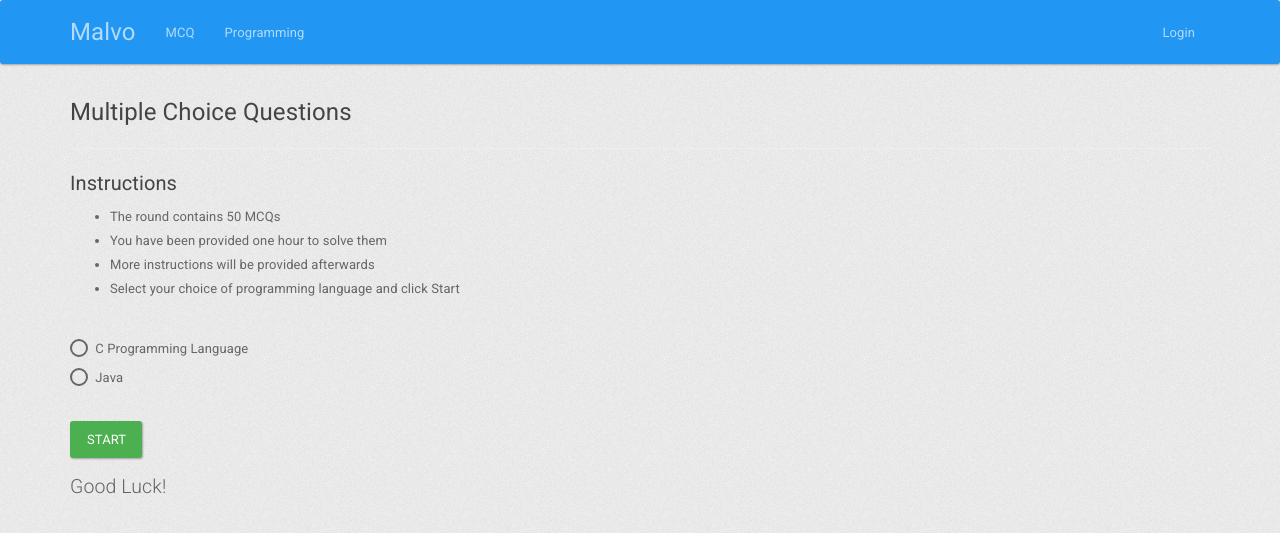
After one commit to crazydreamer/malvo, a Flask app: page /mcq/intro in a window 1280 px wide. The commit adds this page. Shown: the top 533 px of the page. Run offline with Flask 2, Linux system fonts and the light colour scheme; some libraries are stand-ins or nearby versions.

Commit message:
Added Instruction page to MCQ

```diff
--- /dev/null
+++ b/app/mcq/forms.py
@@ -0,0 +1,8 @@
+from flask.ext.wtf import Form
+from wtforms import StringField, PasswordField, IntegerField, RadioField, SubmitField
+from wtforms.validators import DataRequired, Optional
+
+
+class LanguageChoice(Form):
+    language = RadioField('Language Choice', choices=[('c', 'C Programming Language'), ('java', 'Java')], validators=[DataRequired()])
+    submit = SubmitField('Start')
--- a/app/mcq/routes.py
+++ b/app/mcq/routes.py
@@ -1,7 +1,18 @@
-from flask import render_template
+from flask import render_template, redirect, url_for, flash, request
+
 from . import mcq
+from .forms import LanguageChoice
 
 
-@mcq.route('/')
-def index():
-    return 'Welcome'
+@mcq.route('/question/<question_no>', methods=['GET'])
+def question(question_no):
+    return render_template('mcq/mcq.html')
+
+
+@mcq.route('/intro', methods=['GET', 'POST'])
+def intro():
+    form = LanguageChoice()
+    if request.method == 'POST':
+        if form.validate_on_submit():
+            return redirect(url_for('mcq.question', question_no=1))
+    return render_template('mcq/intro.html', form=form)
--- a/app/templates/base.html
+++ b/app/templates/base.html
@@ -13,6 +13,9 @@
       body {
         background-image: url('{{ url_for("static", filename="images/bg-sky.png") }}');
       }
+
+    {% block stylesheets %}
+    {% endblock %}
     </style>
   {% endblock %}
   </head>
@@ -34,7 +37,7 @@
 
           <div class="collapse navbar-collapse" id="bs-example-navbar-collapse-2">
             <ul class="nav navbar-nav">
-              <li><a href="#">MCQs</a></li>
+              <li><a href="#">MCQ</a></li>
               <li><a href="#">Programming</a></li>
             </ul>
             <ul class="nav navbar-nav navbar-right">
--- /dev/null
+++ b/app/templates/mcq/intro.html
@@ -0,0 +1,49 @@
+{% extends "base.html" %}
+
+{% block title %} MCQ {% endblock %}
+
+{% block stylesheets %}
+ul#language {
+  list-style-type: none;
+  padding: 0px;
+}
+{% endblock %}
+
+{% block content %}
+<div class="container">
+  <div class="row">
+    <div class="col-lg-12 col-md-12 col-sm-12">
+      <h4>Multiple Choice Questions</h4>
+      <hr>
+      <h5>Instructions</h5>
+      <ul>
+        <li>The round contains 50 MCQs</li>
+        <li>You have been provided one hour to solve them</li>
+        <li>More instructions will be provided afterwards</li>
+        <li>Select your choice of programming language and click Start</li>
+      </ul>
+      <br>
+
+      <form class="form-horizontal" method="post" action="{{ url_for('mcq.intro') }}">
+      {{ form.csrf_token }}
+        <fieldset>
+          <div class="form-group">
+            <div class="col-lg-10">
+              {{ form.language() }}
+            </div>
+          </div>
+          <div class="form-group">
+            <div class="col-lg-10">
+              {{ form.submit(class='btn btn-success') }}
+            </div>
+          </div>
+        </fieldset>
+      </form>
+
+      <p class="lead">
+        Good Luck!
+      </p>
+    </div>
+  </div>
+</div>
+{% endblock %}
```
Also changed, not shown: app/templates/mcq/mcq.html (added, +53 -0 lines), 1 other file.
